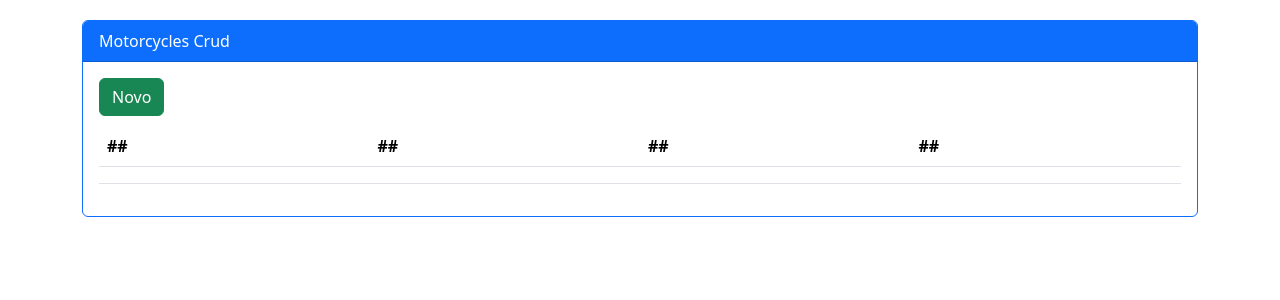
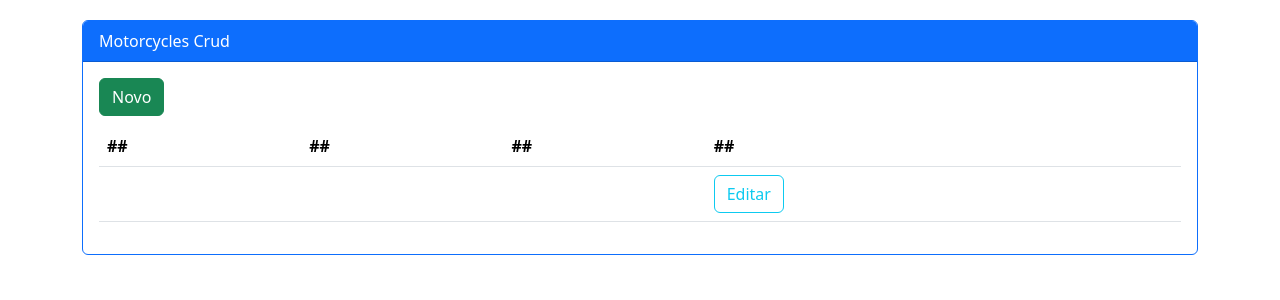
Before and after one commit to Adyson-Lima/motorcycles_frontend, a React (Create React App) app: page / in a window 1280 px wide. Shown: the top 300 px of the page. Built offline with nearby package versions, Linux system fonts and the light colour scheme.

Commit message:
9° commit - tdd tela Motorcycles: Existe botão editar em Motorcycles? GREEN

```diff
--- a/src/pages/Motorcycles/index.js
+++ b/src/pages/Motorcycles/index.js
@@ -31,6 +31,9 @@
                 <td></td>
                 <td>
 
+                  <button data-testid="mybtn1" type="button"
+                  className="btn btn-outline-info">Editar</button>
+
                 </td>
             </tr>
           </tbody>
```
